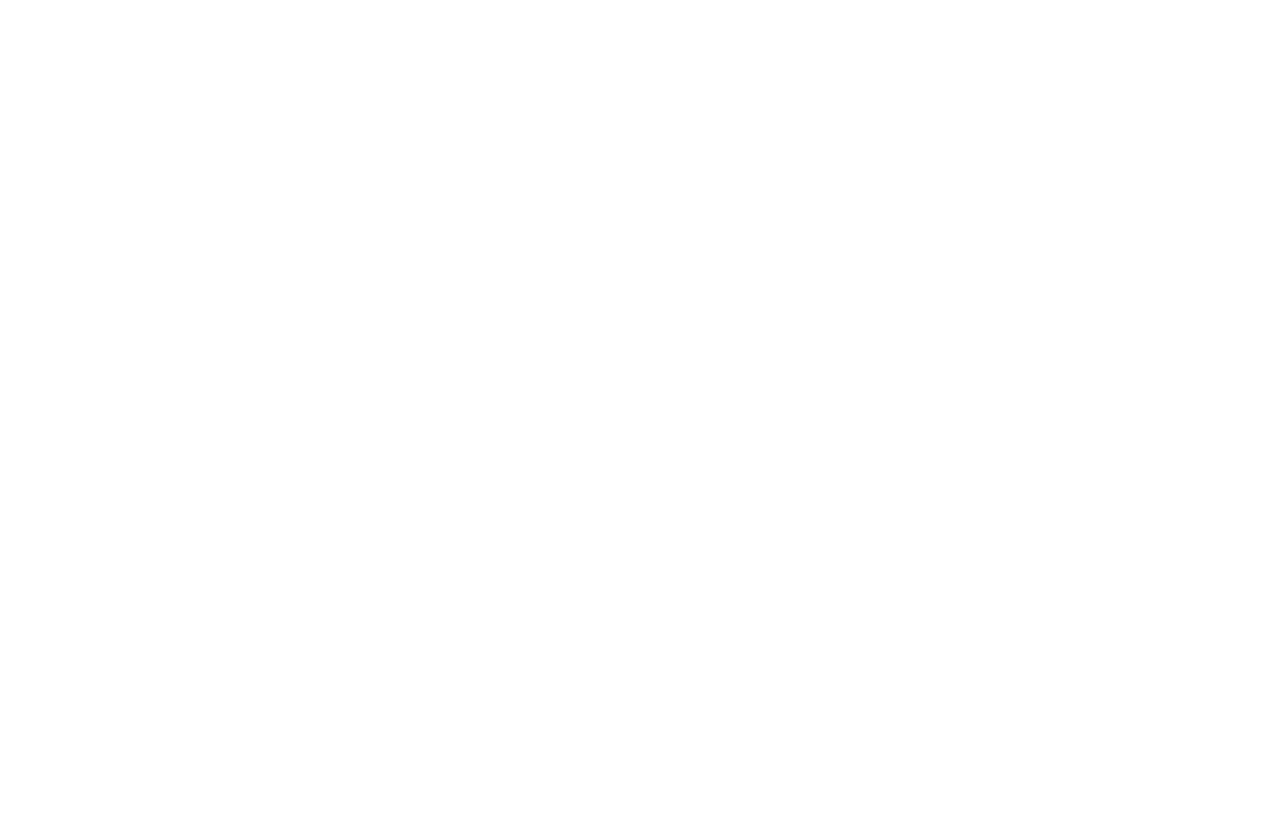
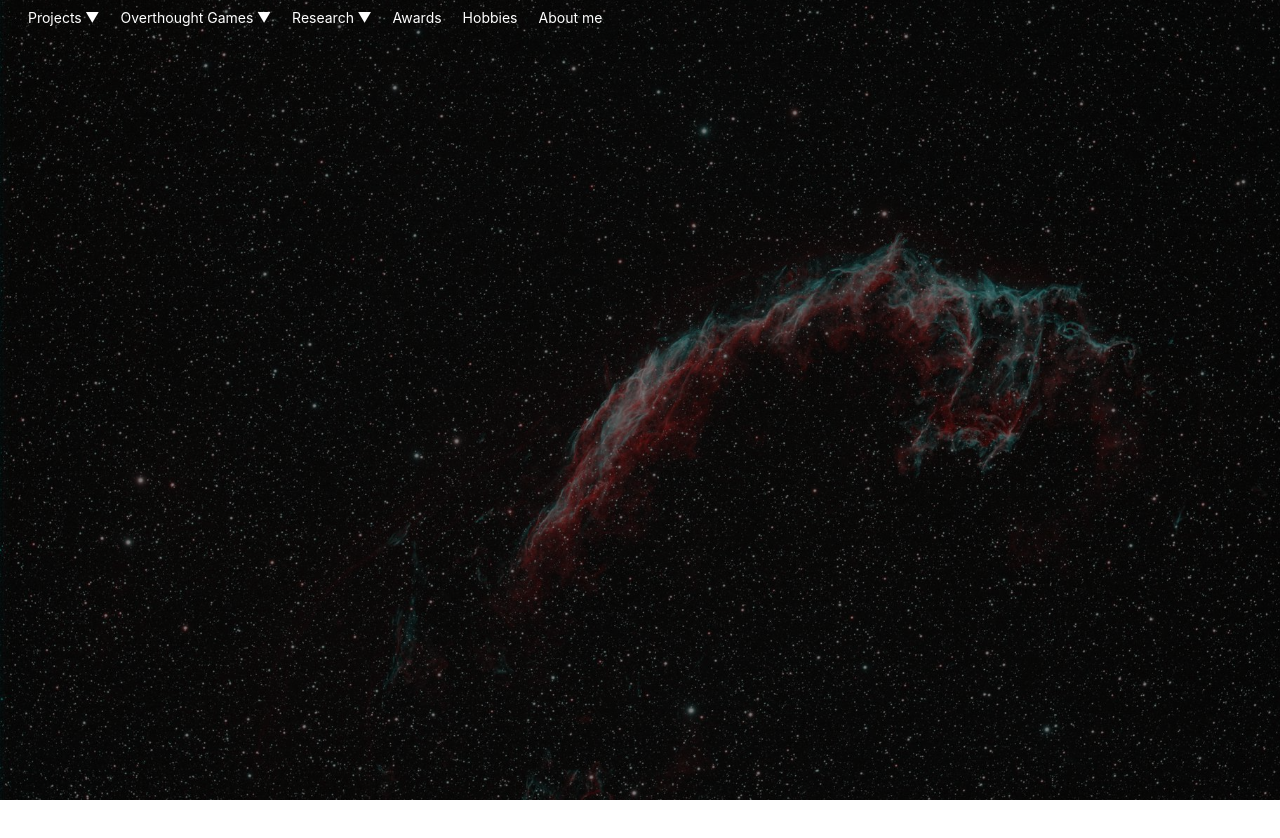
Before and after one commit to JeanCHDJdev/JeanCHDJdev.github.io, a Next.js app: page / in a window 1280 px wide. Shown: the top 838 px of the page. Built offline with nearby package versions, Linux system fonts and the light colour scheme.

Commit message:
dropdown, new pages, start of homepage

```diff
--- a/app/_tools/Dropdown.tsx
+++ b/app/_tools/Dropdown.tsx
@@ -31,9 +31,9 @@
     setOpenIndexes((prev) => {
       const next = new Set(prev);
       if (next.has(index)) {
-        next.delete(index); // Collapse on click
+        next.delete(index);
       } else {
-        next.add(index);    // Expand on click
+        next.add(index);
       }
       return next;
     });
--- /dev/null
+++ b/app/_tools/_content/BackgroundImage.tsx
@@ -0,0 +1,37 @@
+import React from 'react';
+
+interface BackgroundImageProps {
+  imageUrl: string;
+  children?: React.ReactNode;
+  overlay?: boolean;
+  heightClass?: string;
+}
+
+const BackgroundImage: React.FC<BackgroundImageProps> = ({
+  imageUrl,
+  children,
+  overlay = false,
+  heightClass = 'h-screen',
+}) => {
+  return (
+    <div className={`relative w-full ${heightClass} overflow-hidden`}>
+      {/* Background Image */}
+      <div
+        className="absolute inset-0 bg-cover bg-center bg-no-repeat"
+        style={{ backgroundImage: `url(${imageUrl})` }}
+      />
+
+      {/* Optional overlay */}
+      {overlay && (
+        <div className="absolute inset-0 bg-black bg-opacity-50 z-10" />
+      )}
+
+      {/* Content */}
+      <div className="relative z-20 w-full h-full flex items-center justify-center">
+        {children}
+      </div>
+    </div>
+  );
+};
+
+export default BackgroundImage;
--- a/app/page.tsx
+++ b/app/page.tsx
@@ -1,9 +1,15 @@
 import React from 'react';
+import BackgroundImage from './_tools/_content/BackgroundImage';
 
 const Page: React.FC = () => {
   return (
     <div style={{ height: '300vh' }}>
       {/* Add your content here */}
+      <BackgroundImage
+        imageUrl="/astrophotography/east-veil.jpg"
+        overlay={true}
+        heightClass="h-screen"
+      />
     </div>
   );
 };
```
Also changed, not shown: app/projects/hymir/page.tsx (added), app/projects/phenics/page.tsx (added), app/projects/sirius/page.tsx (added).
